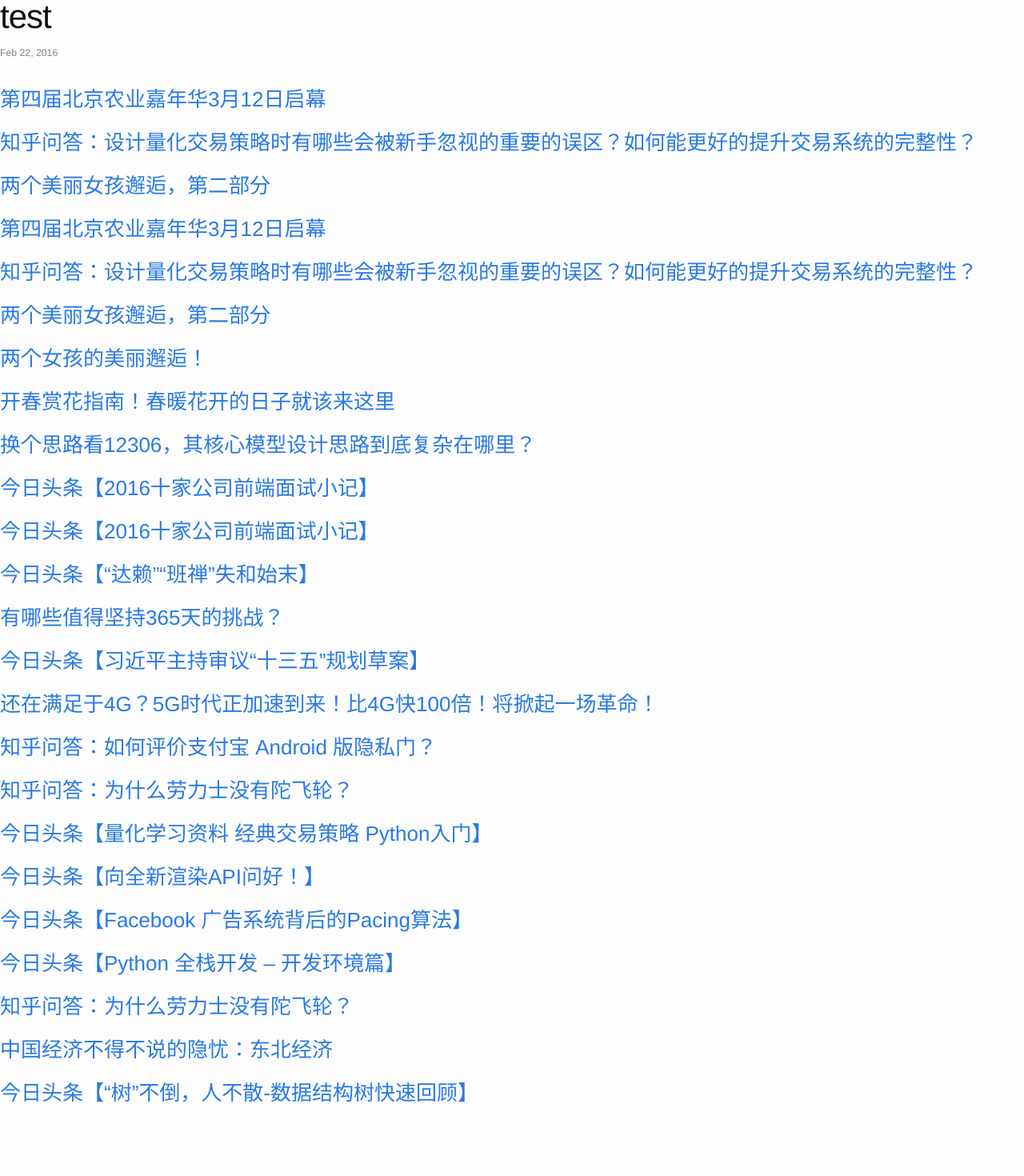
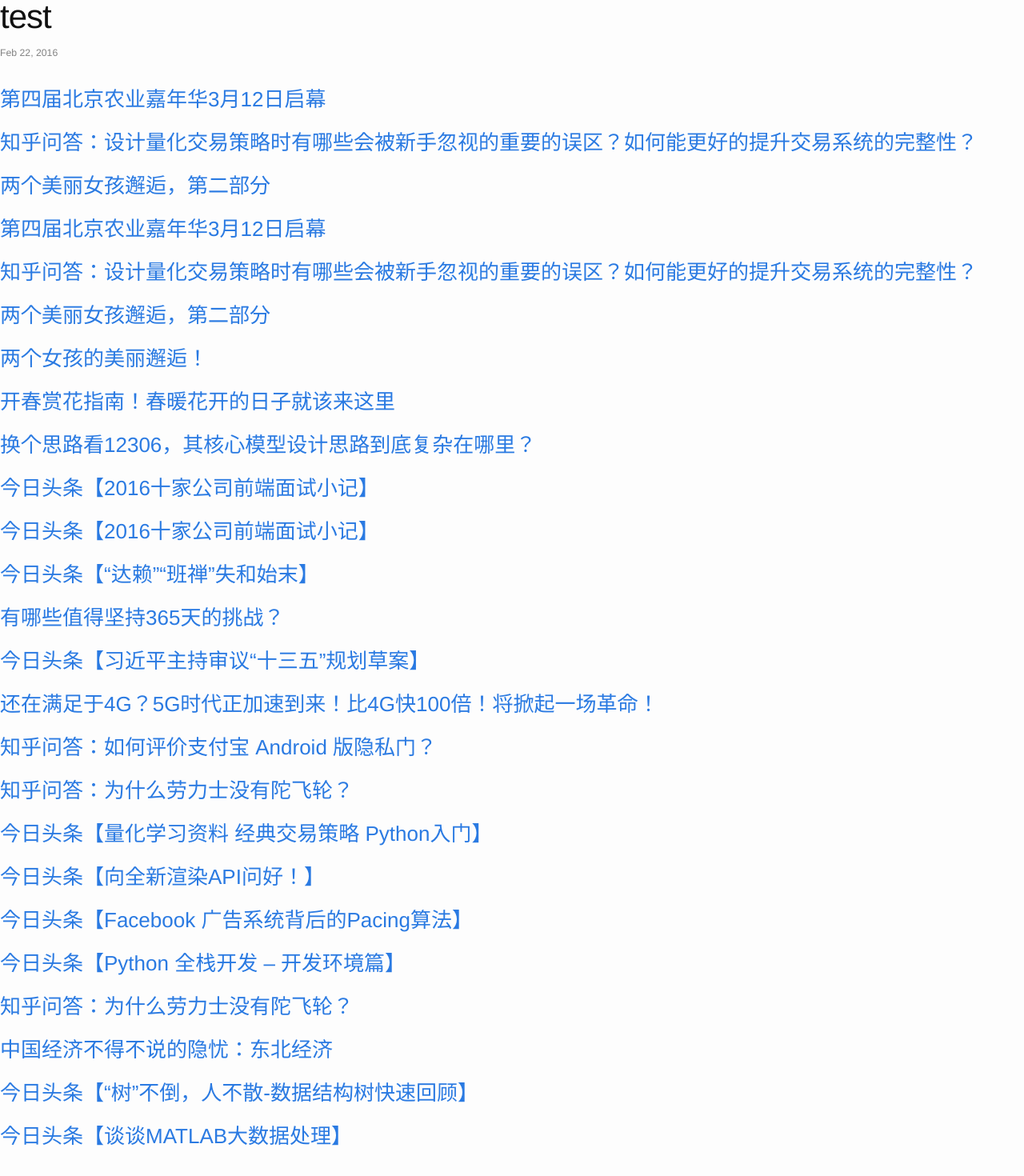
Before and after one commit to cnwarden/cnwarden.github.io, a Jekyll site: the page built from _posts/2016-02-22-test.markdown, in a window 1280 px wide. Shown: the whole page at 80% size. Built offline with Jekyll 4.4.1, drawn with Linux system fonts in a browser that asks for light colours; before the commit the page ends 1416 px from its top, so only the background shows below that.

Commit message:
auto commit

```diff
--- a/_posts/2016-02-22-test.markdown
+++ b/_posts/2016-02-22-test.markdown
@@ -51,3 +51,5 @@ categories: update
 ### [中国经济不得不说的隐忧：东北经济](http://mp.weixin.qq.com/s?__biz=MjM5NzAwMzU0MA==&mid=1128663519&idx=4&sn=27fe27d8bf98dcd39e918562784f0016&scene=0#wechat_redirect)
 
 ### [今日头条【“树”不倒，人不散-数据结构树快速回顾】](http://toutiao.com/item/6253959549284254209/?iid=3578109516&app=news_article&tt_from=android_share&utm_source=email&utm_medium=toutiao_android&utm_campaign=client_share)
+
+### [今日头条【谈谈MATLAB大数据处理】](http://toutiao.com/item/6254402402850439682/?iid=3578109516&app=news_article&tt_from=android_share&utm_source=email&utm_medium=toutiao_android&utm_campaign=client_share)
```
